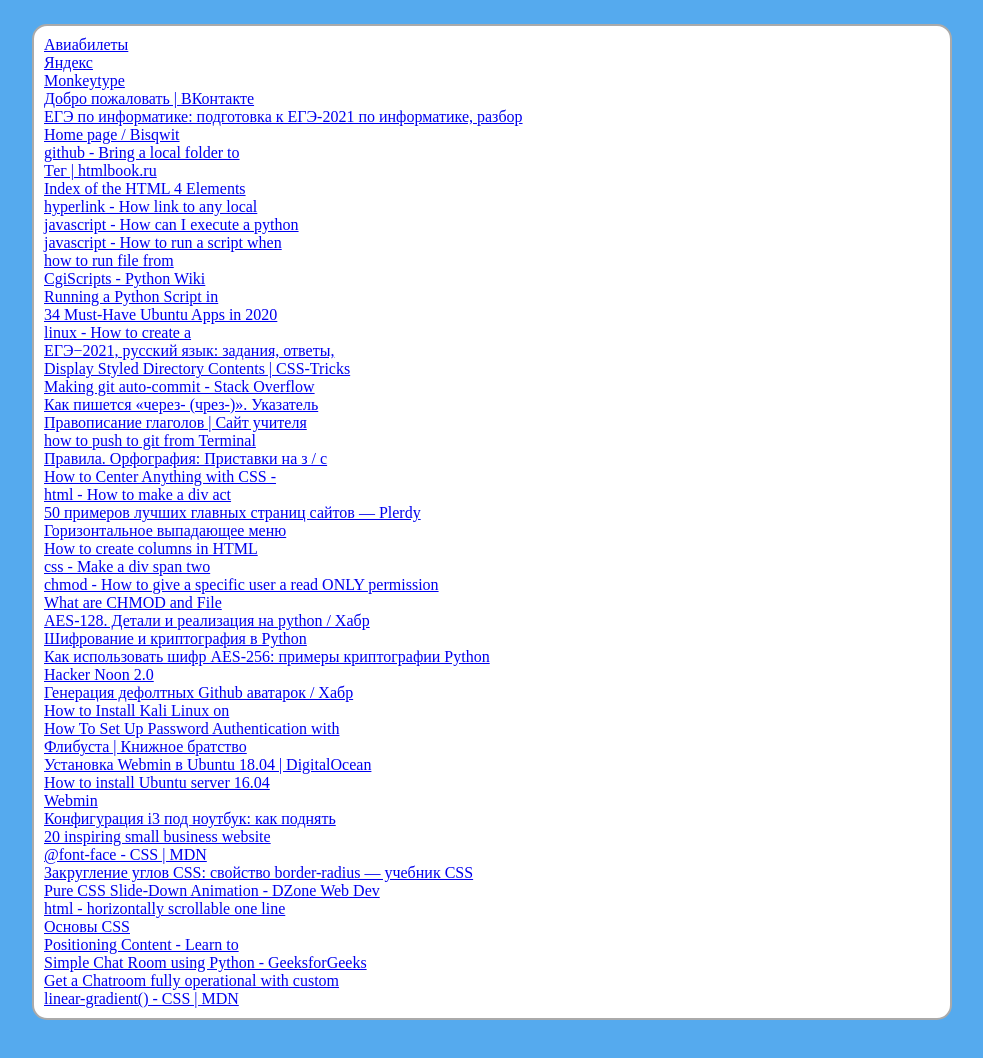
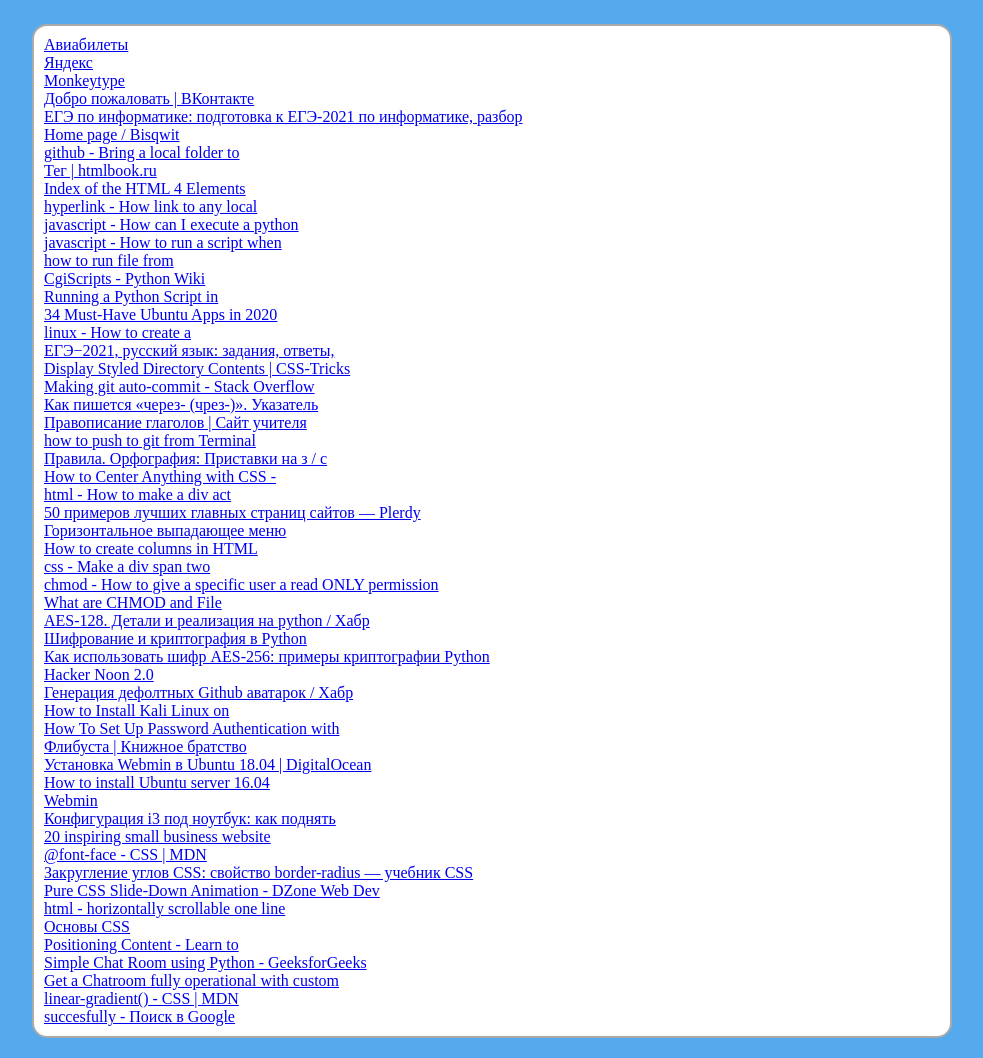
Before and after one commit to timaracov/chwy.github.io, a plain HTML site: page pages/links.html in a window 1280 px wide. Shown: the part 44-1102 px from the top of the page, without its empty margins (148-1131 px from the left). Drawn offline with Linux system fonts and the light colour scheme.

Commit message:
Auto Summary

```diff
--- a/pages/links.html
+++ b/pages/links.html
@@ -127,6 +127,8 @@
 > Get a Chatroom fully operational with custom </a> </p>
 			<p> <a href= https://developer.mozilla.org/ru/docs/Web/CSS/linear-gradient()
 > linear-gradient() - CSS | MDN  </a> </p>
+			<p> <a href= https://www.google.com/search?q=succesfully&oq=succesfully&aqs=chrome..69i57j0i433l2j0i395i433l5j0i395l2.5845j1j7&sourceid=chrome&ie=UTF-8
+> succesfully - Поиск в Google  </a> </p>
 
 </div>
 	</section>
```
